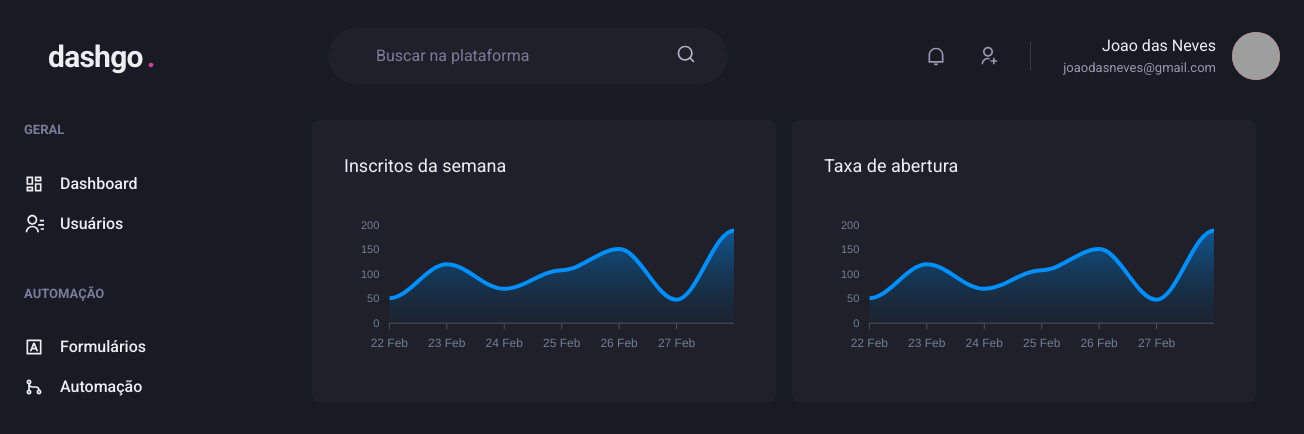
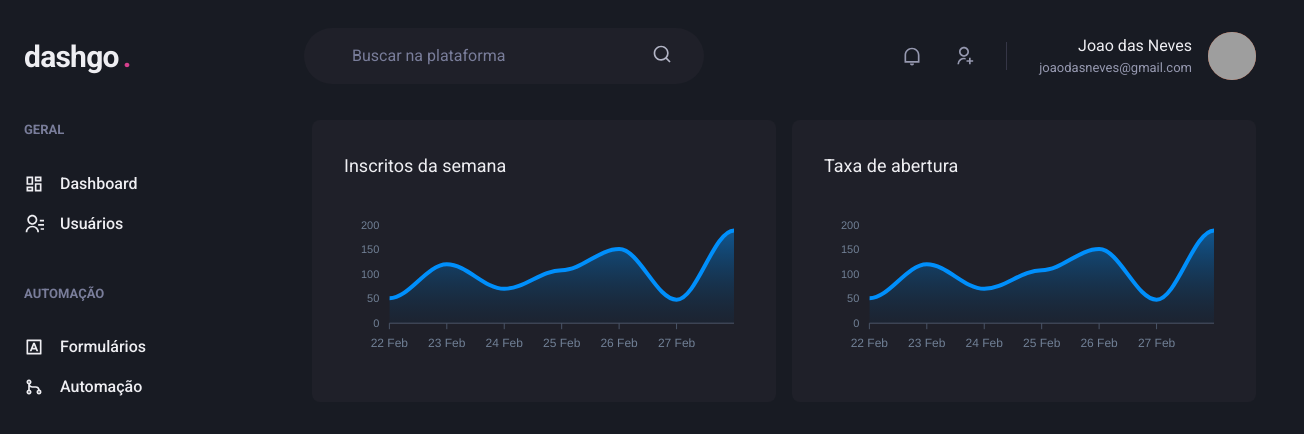
Before and after one commit to mancinilucas/next-dashgo, a Next.js app: page /dashboard in a window 1280 px wide. Shown: the top 434 px of the page, 1304 px wide, since content can reach past the window. Built offline with nearby package versions, Linux system fonts and the light colour scheme; grey boxes are pictures that could not be loaded.

Commit message:
chart added

```diff
--- a/src/components/Header.tsx
+++ b/src/components/Header.tsx
@@ -8,7 +8,7 @@ export function Header(){
       w="100%"
       maxWidth={1480}
       h="20"
-      mx="6"
+      mx="auto"
       mt="4"
       px="6"
       align="center"
```
